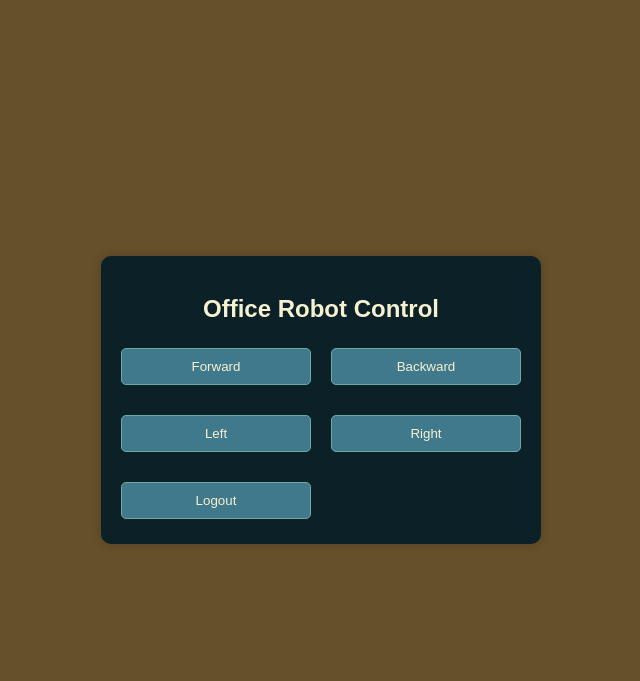
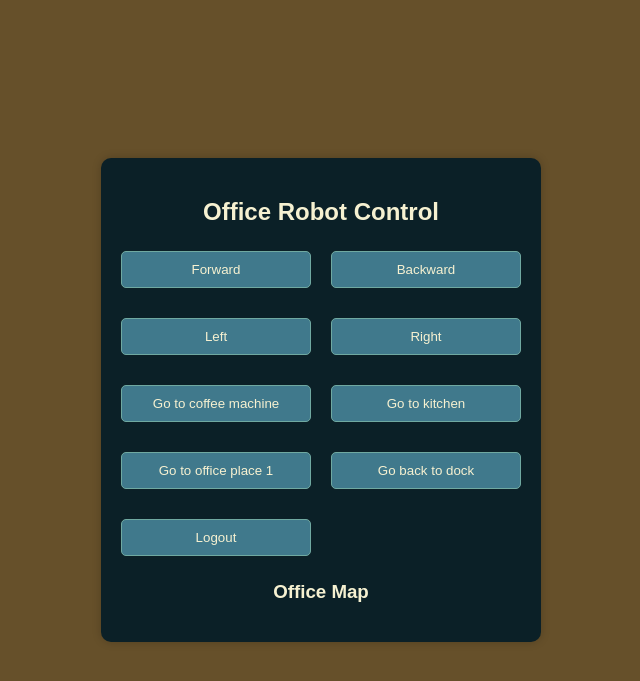
Before and after one commit to kera2200/SIMS, a Flask app: page /control in a window 1280 px wide. Shown: the top 681 px of the page, without its empty margins (319-959 px from the left). Run offline with Flask 3, Linux system fonts and the light colour scheme.

Commit message:
Update control.html

```diff
--- a/FrontEnd_API/templates/control.html
+++ b/FrontEnd_API/templates/control.html
@@ -14,7 +14,15 @@
             <button onmousedown="startContinuousCommand('backward')" onmouseup="stopContinuousCommand()" onmouseleave="stopContinuousCommand()">Backward</button>
             <button onmousedown="startContinuousCommand('left')" onmouseup="stopContinuousCommand()" onmouseleave="stopContinuousCommand()">Left</button>
             <button onmousedown="startContinuousCommand('right')" onmouseup="stopContinuousCommand()" onmouseleave="stopContinuousCommand()">Right</button>
+            <button id="coffee-btn" onclick="sendCommand('coffee')">Go to coffee machine</button>
+            <button id="kitchen-btn" onclick="sendCommand('kitchen')">Go to kitchen</button>
+            <button id="place1-btn" onclick="sendCommand('place1')">Go to office place 1</button>
+            <button id="dock-btn" onclick="sendCommand('dock')">Go back to dock</button>
             <button id="logout-btn">Logout</button>
+        </div>
+        <div class="map-section">
+            <h3>Office Map</h3>
+            <!-- <img src="{{ url_for('static', filename='kontor.jpg') }}" alt="Mitt kontor" style="max-width: 100%; height: auto;"> -->
         </div>
     </div>
     <script src="{{ url_for('static', filename='control.js') }}"></script>
```
